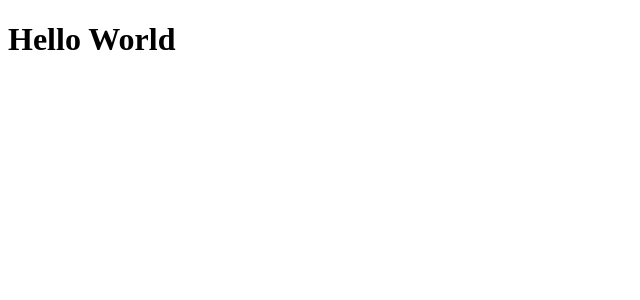
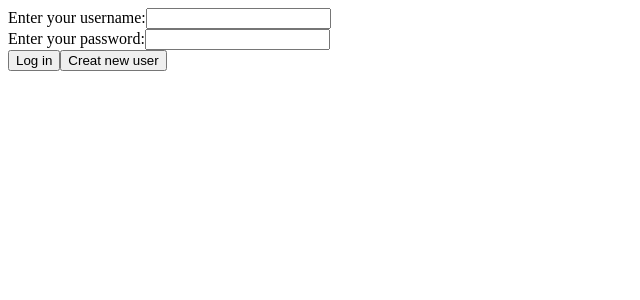
Before and after one commit to MunkerKrelle/Java-React, a React (Create React App) app: page / in a window 1280 px wide. Shown: the top 300 px of the page, without its empty margins (0-640 px from the left). Built offline with nearby package versions, Linux system fonts and the light colour scheme.

Commit message:
Log in set up begun

```diff
--- a/src/index.js
+++ b/src/index.js
@@ -1,7 +1,8 @@
 import React from "react";
 import { createRoot } from "react-dom/client";
 import GetName from "./App"; // Import your App component
+import Login from ".//login";
 
 // Render the App component
 const root = createRoot(document.getElementById("root"));
-root.render(<GetName />);
+root.render(<Login />);
--- /dev/null
+++ b/src/login.js
@@ -0,0 +1,56 @@
+import React, { useState } from "react";
+
+
+// creat input option to log in user/password
+function Login(){
+    const [nameInput, setInputs] = useState({username: "", password: ""});
+
+    const handleChange = (event)=>{
+        const name = event.target.name;
+        const value = event.target.value;
+        setInputs(values=>({...values,[name]: value}))
+    }
+
+    const handleSubmit = (event)=>{
+        event.preventDefault();
+        console.log(nameInput);
+    }
+
+    return(
+        <form onSubmit={handleSubmit}>
+      <label>Enter your username:
+      <input
+        type="text"
+        name="username"
+        value={nameInput.username || ""}
+        onChange={handleChange}
+      />
+      <br></br>
+      </label>
+      <label>Enter your password:
+        <input
+          type="number"
+          name="password"
+          value={nameInput.password || ""}
+          onChange={handleChange}
+        />
+        </label>
+        <br></br>
+        <input type="submit" value="Log in"/>
+        <input type="submit" value="Creat new user"/>
+    </form>
+
+    )
+
+}
+
+// create new user function to change site
+function CreatNewUser(){
+<input type="submit" value="Creat new user"/>
+}
+
+
+
+
+
+export default Login;
```
